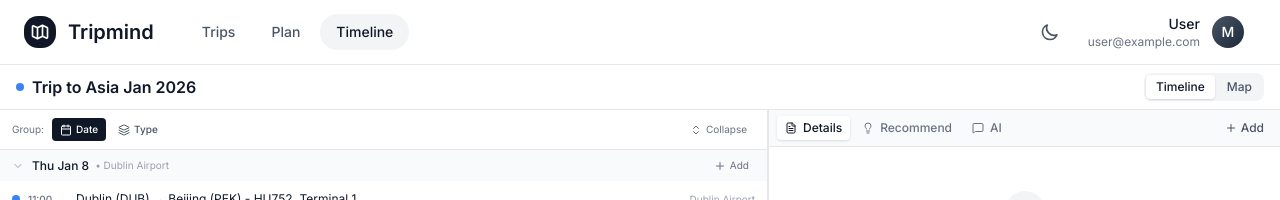
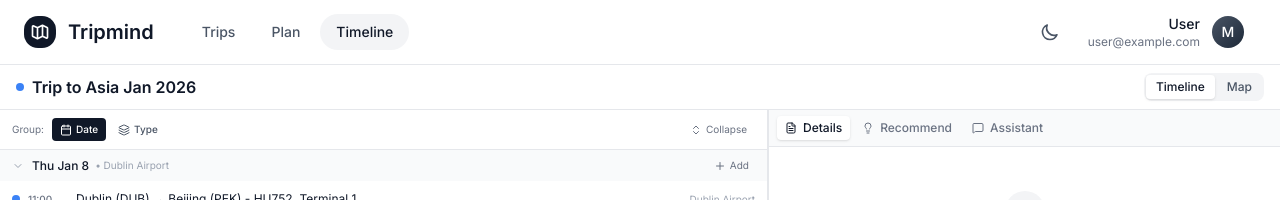
Before and after one commit to marlonbernardes/tripmind, a Next.js app in the folder frontend/: page /trip/1/timeline in a window 1280 px wide. Shown: the top 200 px of the page. Built offline with nearby package versions, Linux system fonts and the light colour scheme.

Commit message:
feat(TripSidePanel): add auto-switch to details tab on activity selection and rename AI tab to Assistant

```diff
--- a/frontend/src/components/features/TripSidePanel.tsx
+++ b/frontend/src/components/features/TripSidePanel.tsx
@@ -1,18 +1,25 @@
 'use client'
 
-import { useState } from 'react'
+import { useState, useEffect } from 'react'
 import { FileText, Lightbulb, MessageSquare, Plus } from 'lucide-react'
 import { useTripContext } from '@/contexts/TripContext'
 import { ManageActivityForm } from './ManageActivityForm'
 import { RecommendationsSection } from './RecommendationsSection'
 import { TripAIChat } from './TripAIChat'
 
-type TabType = 'details' | 'recommend' | 'ai'
+type TabType = 'details' | 'recommend' | 'assistant'
 
 export function TripSidePanel() {
   const { selectedActivity, setSelectedActivity, isCreatingActivity, setIsCreatingActivity } = useTripContext()
   const [activeTab, setActiveTab] = useState<TabType>('details')
   const [isEditing, setIsEditing] = useState(false)
+
+  // Auto-switch to details tab when an activity is selected
+  useEffect(() => {
+    if (selectedActivity) {
+      setActiveTab('details')
+    }
+  }, [selectedActivity])
 
   const handleClose = () => {
     setSelectedActivity(null)
@@ -45,7 +52,7 @@ export function TripSidePanel() {
       {/* Tabs and Content */}
       <div className="flex-1 flex flex-col min-h-0">
         {/* Tab Navigation */}
-        <div className="flex items-center justify-between px-2 py-1.5 border-b border-gray-200 dark:border-gray-800 bg-gray-50 dark:bg-gray-900/50">
+        <div className="flex items-center px-2 py-1.5 border-b border-gray-200 dark:border-gray-800 bg-gray-50 dark:bg-gray-900/50">
           <div className="flex items-center gap-1">
             <button
               onClick={() => setActiveTab('details')}
@@ -70,26 +77,17 @@ export function TripSidePanel() {
               Recommend
             </button>
             <button
-              onClick={() => setActiveTab('ai')}
+              onClick={() => setActiveTab('assistant')}
               className={`flex items-center gap-1.5 px-2 py-1 rounded text-xs font-medium transition-colors ${
-                activeTab === 'ai'
+                activeTab === 'assistant'
                   ? 'bg-white dark:bg-gray-800 text-gray-900 dark:text-white shadow-sm'
                   : 'text-gray-500 dark:text-gray-400 hover:text-gray-700 dark:hover:text-gray-300'
               }`}
             >
               <MessageSquare className="w-3 h-3" />
-              AI
+              Assistant
             </button>
           </div>
-
-          {/* Add Activity Button */}
-          <button
-            onClick={handleAddActivity}
-            className="flex items-center gap-1 px-2 py-1 text-xs font-medium text-gray-600 dark:text-gray-400 hover:text-gray-900 dark:hover:text-white hover:bg-gray-100 dark:hover:bg-gray-800 rounded transition-colors"
-          >
-            <Plus className="w-3 h-3" />
-            Add
-          </button>
         </div>
 
         {/* Tab Content */}
@@ -166,7 +164,7 @@ export function TripSidePanel() {
             </div>
           )}
 
-          {activeTab === 'ai' && (
+          {activeTab === 'assistant' && (
             <div className="h-full">
               <TripAIChat />
             </div>
```
